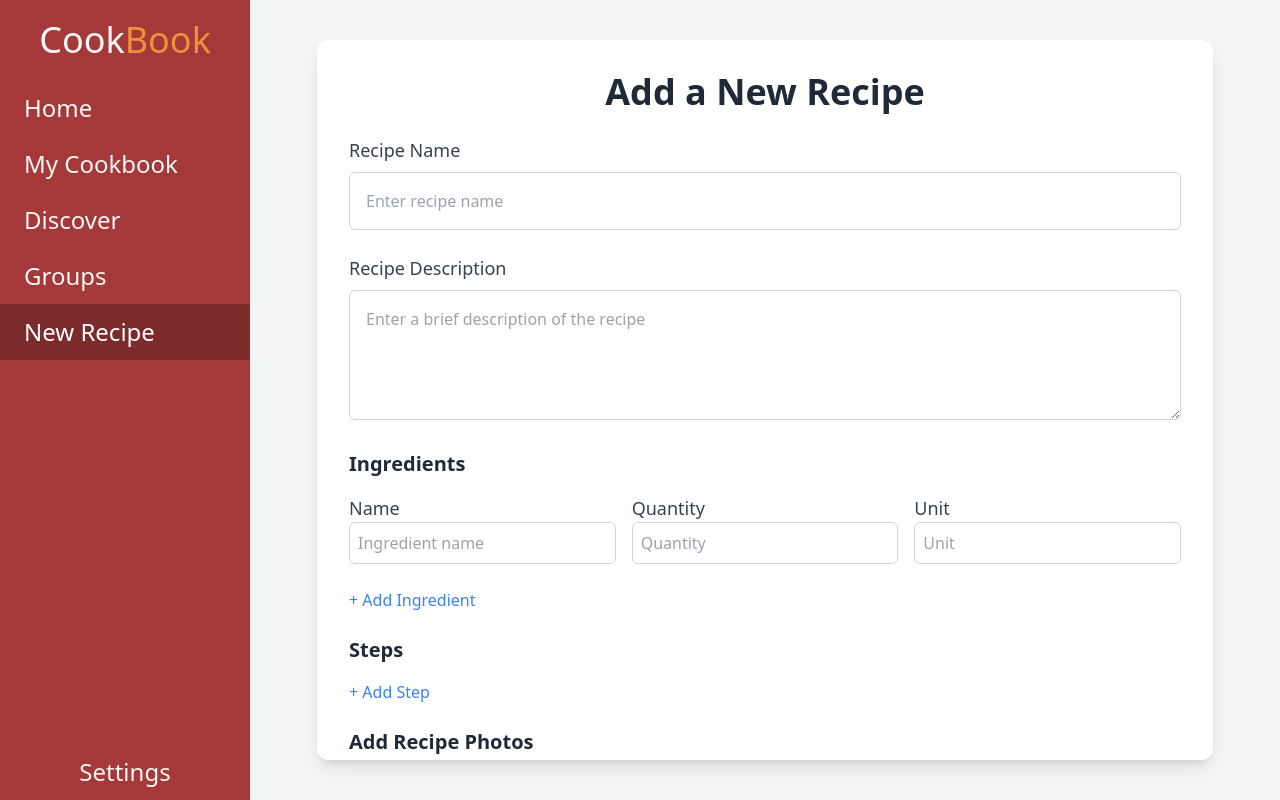
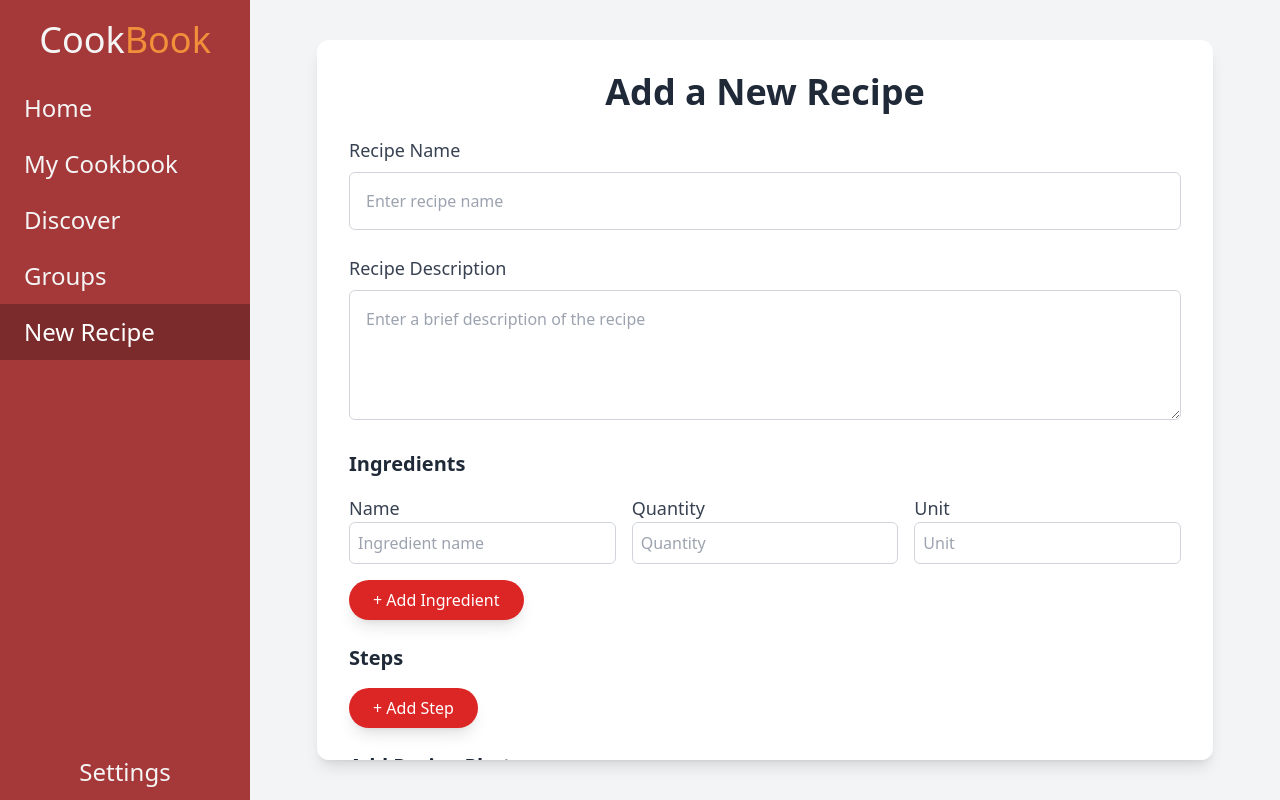
Before and after one commit to Niles-Rondez/CookBook-Social-Media, a React (Vite) app in the folder CookBook/: page /newrecipe in a window 1280 px wide. Built offline with nearby package versions, Linux system fonts and the light colour scheme.

Commit message:
Update NewRecipe.jsx

```diff
--- a/CookBook/src/pages/NewRecipe.jsx
+++ b/CookBook/src/pages/NewRecipe.jsx
@@ -122,7 +122,7 @@ function NewRecipe() {
             <button
               type="button"
               onClick={handleAddIngredient}
-              className="text-blue-500 hover:text-blue-700 mt-2"
+              className="bg-red-600 text-white py-2 px-6 rounded-full shadow-lg hover:bg-red-700 transition-all duration-30"
             >
               + Add Ingredient
             </button>
@@ -146,7 +146,7 @@ function NewRecipe() {
             <button
               type="button"
               onClick={handleAddStep}
-              className="text-blue-500 hover:text-blue-700"
+              className="bg-red-600 text-white py-2 px-6 rounded-full shadow-lg hover:bg-red-700 transition-all duration-300"
             >
               + Add Step
             </button>
@@ -232,7 +232,7 @@ function NewRecipe() {
           <div className="text-center mt-6">
             <button
               type="submit"
-              className="bg-blue-500 text-white py-2 px-6 rounded-full shadow-lg hover:bg-blue-700 transition-all duration-300"
+              className="bg-red-600 text-white py-2 px-6 rounded-full shadow-lg hover:bg-red-700 transition-all duration-300"
             >
               Publish Recipe
             </button>
```
